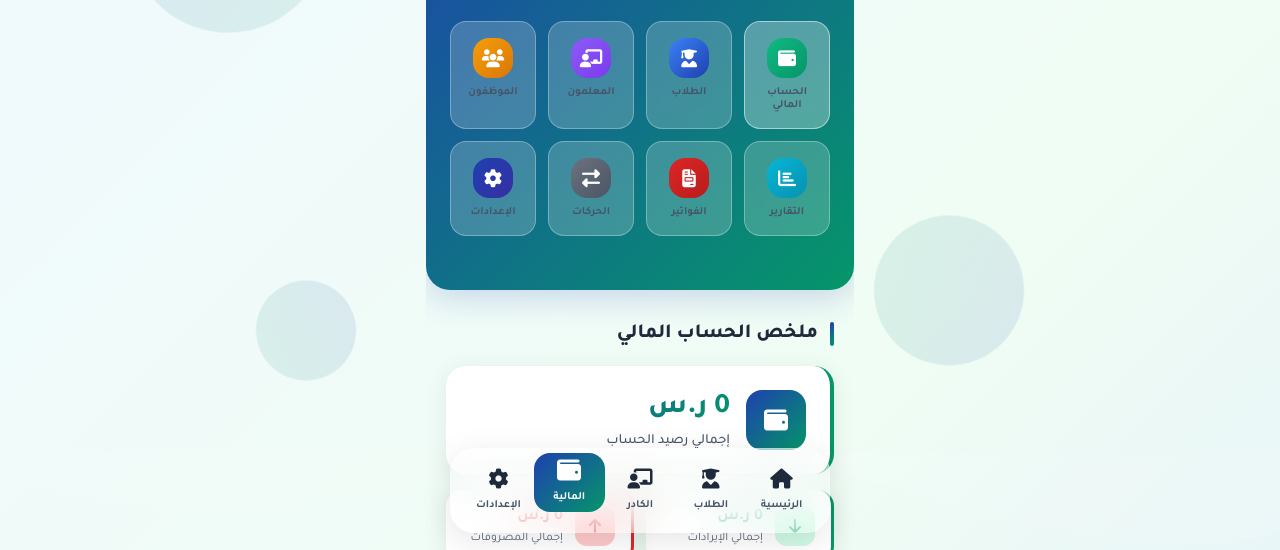
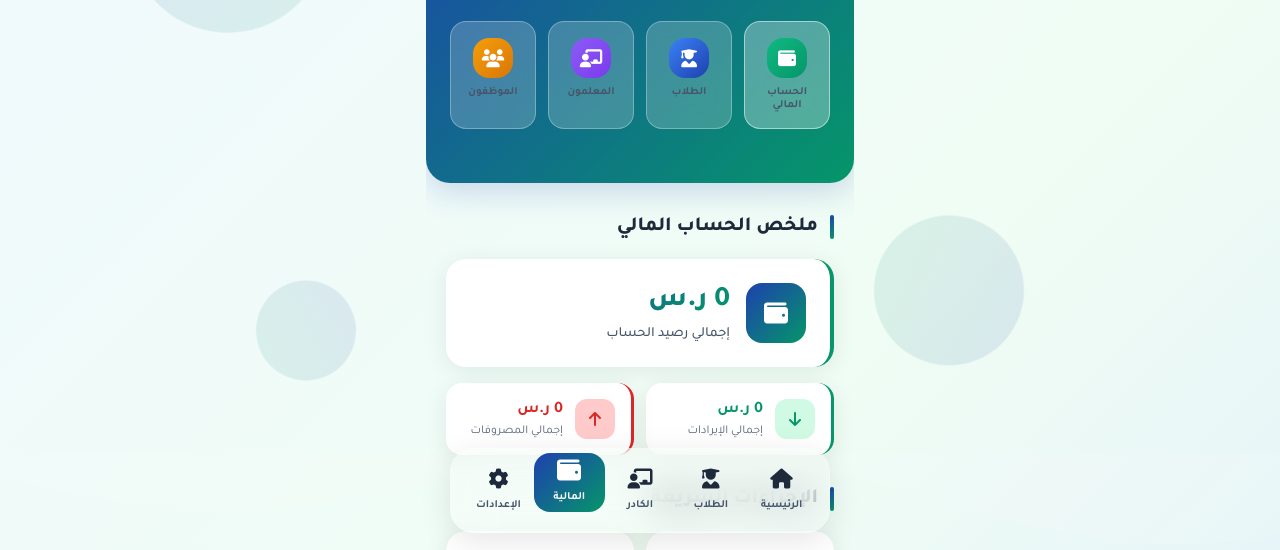
Before and after one commit to abdtot/Tot, a plain HTML site: page financial.html in a window 1280 px wide. Shown: the part 247-797 px from the top of the page. Drawn offline with Linux system fonts and the light colour scheme.

Commit message:
Remove unused navigation links from financial.html
Removed navigation links for reports, invoices, transactions, and settings.

```diff
--- a/financial.html
+++ b/financial.html
@@ -1266,30 +1266,7 @@ body {
                         </div>
                         <div class="nav-label">الموظفون</div>
                     </a>
-                    <a href="reports.html" class="nav-card nav-5 fade-in">
-                        <div class="nav-icon">
-                            <i class="fas fa-chart-bar"></i>
-                        </div>
-                        <div class="nav-label">التقارير</div>
-                    </a>
-                    <a href="invoices.html" class="nav-card nav-6 fade-in">
-                        <div class="nav-icon">
-                            <i class="fas fa-file-invoice"></i>
-                        </div>
-                        <div class="nav-label">الفواتير</div>
-                    </a>
-                    <a href="transactions.html" class="nav-card nav-7 fade-in">
-                        <div class="nav-icon">
-                            <i class="fas fa-exchange-alt"></i>
-                        </div>
-                        <div class="nav-label">الحركات</div>
-                    </a>
-                    <a href="settings.html" class="nav-card nav-8 fade-in">
-                        <div class="nav-icon">
-                            <i class="fas fa-cog"></i>
-                        </div>
-                        <div class="nav-label">الإعدادات</div>
-                    </a>
+
                 </div>
             </div>
         </div>
```
